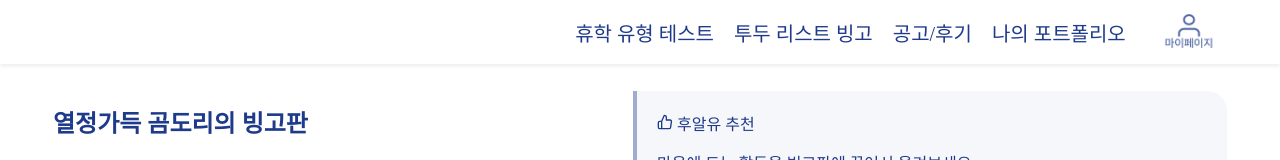
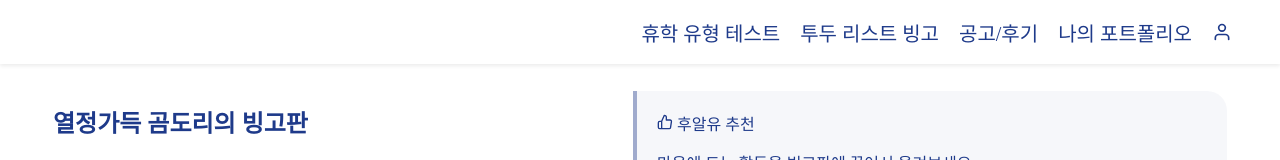
Before and after one commit to Youth-is-the-best/Youth-Client, a React (Create React App) app: page / in a window 1280 px wide. Shown: the top 160 px of the page. Built offline with nearby package versions, Linux system fonts and the light colour scheme; no server answers; a web font is replaced by a local one.

Commit message:
feat : login 후 home으로 가기

```diff
--- a/src/pages/Home.jsx
+++ b/src/pages/Home.jsx
@@ -3,7 +3,7 @@ import { MdOutlineEditCalendar } from 'react-icons/md';
 import { Link, useNavigate } from 'react-router-dom';
 import styled from 'styled-components';
 import mypage from '../images/mypage.png';
-import { FiThumbsUp } from 'react-icons/fi';
+import { FiThumbsUp, FiUser } from 'react-icons/fi';
 import { IoIosInformationCircleOutline } from 'react-icons/io';
 import { getBingo, getInfo } from '../apis/testapis';
 
@@ -46,7 +46,7 @@ const Home = () => {
 
   useEffect(() => {
     viewRecommend();
-    getBingo();
+    // getBingo();
   }, []);
 
   const infoItems = [
@@ -117,7 +117,7 @@ const Home = () => {
         <Header to="/">투두 리스트 빙고</Header>
         <Header to="/info">공고/후기</Header>
         <Header to="/portfolio">나의 포트폴리오</Header>
-        <img src={mypage} style={{ height: '60px' }}></img>
+        <FiUser size={20}/>
       </Headers>
       <Body>
         <LeftDom>
@@ -187,6 +187,7 @@ export const Headers = styled.div`
   height : 64px;
   box-shadow: 0px 2px 4px 0px rgba(0, 0, 0, 0.08);
   font-size : 20px;
+  color : rgba(30, 58, 138, 1);
 `;
 export const Header = styled(Link)`
   color : rgba(30, 58, 138, 1);
--- a/src/pages/Login.jsx
+++ b/src/pages/Login.jsx
@@ -2,13 +2,14 @@ import React, { useState } from 'react'
 import styled from 'styled-components'
 import { FiUser , FiLock } from "react-icons/fi";
 import { EyeInvisibleOutlined, EyeOutlined } from '@ant-design/icons'
-import { Link } from 'react-router-dom'
+import { Link, useNavigate } from 'react-router-dom'
 import transimg from '../images/transparent.png'
 import logo from '../images/logo.png'
 import { useForm } from '../hook/useForm';
 import { login } from '../apis/user'
 
 const Login = () => {
+  const navigate = useNavigate();
   const [username, onChangeUsername] = useForm();
   const [password, onChangePw] = useForm();
 
@@ -22,6 +23,7 @@ const Login = () => {
       const result = await login(username, password);
       localStorage.setItem("access_token", result.accessToken);
       localStorage.setItem("refresh_token", result.refreshToken);
+      navigate("/");
     } catch(error) {
       alert("잘못된 정보를 입력하셨습니다. 다시 시도해주세요.")
     }
```
Also changed, not shown: src/pages/Result.jsx (line endings or trailing spaces).
